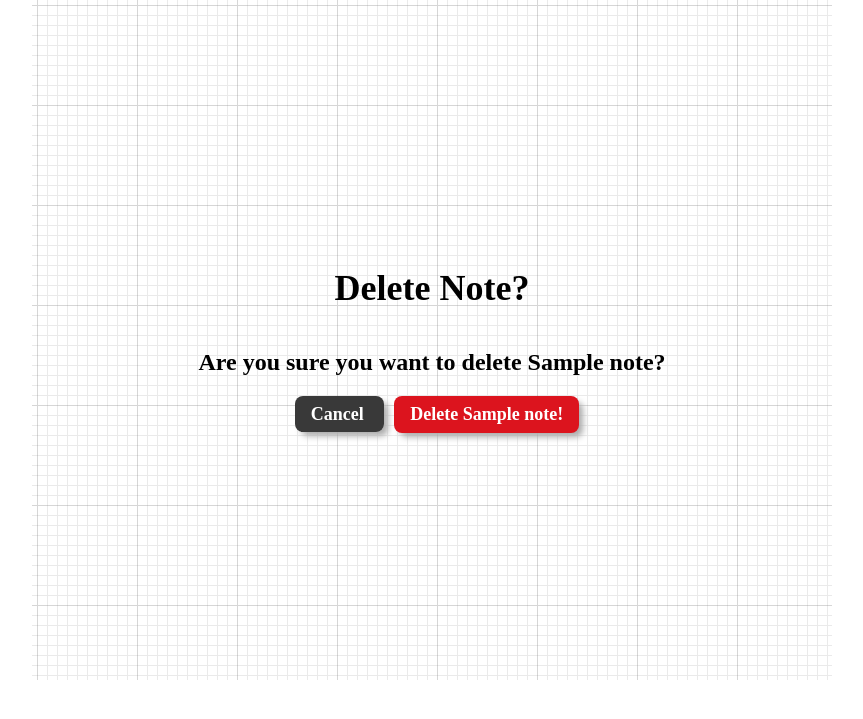
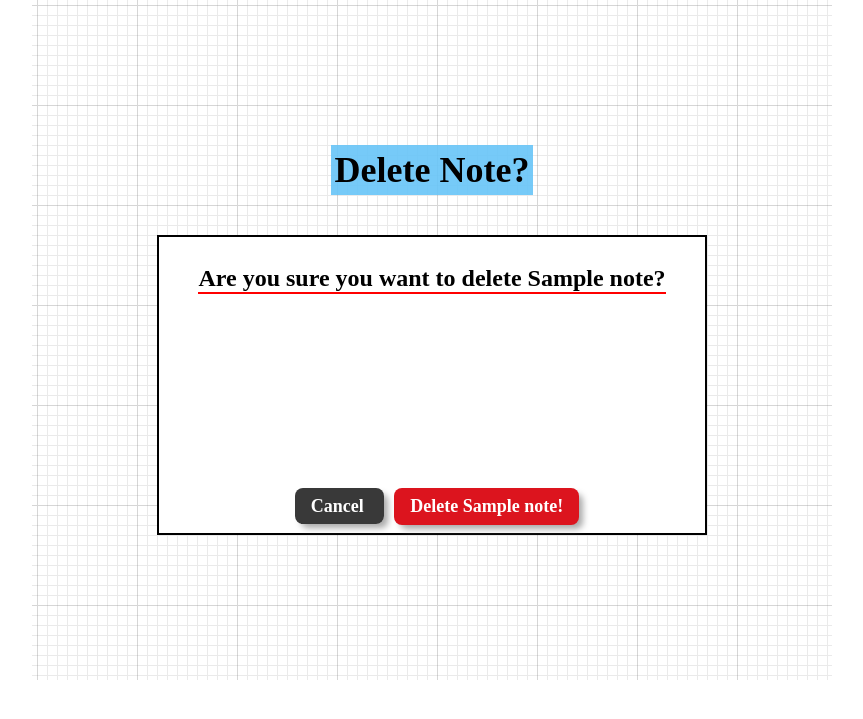
Before and after one commit to Reizor-75/Noted, a Django app: page /notes/1/delete/ in a window 1280 px wide. Shown: the part 49-768 px from the top of the page, without its empty margins (208-1071 px from the left). Run offline with Django 4.2, Linux system fonts and the light colour scheme; a user stored in the database is signed in; tables that the repository leaves empty hold one stand-in row (values such as "Sample post"); some libraries are stand-ins or nearby versions; some web fonts are replaced.

Commit message:
update styling

```diff
--- a/main_app/static/css/base.css
+++ b/main_app/static/css/base.css
@@ -222,7 +222,7 @@ img{
 
 @media only screen and (max-width: 1024px) {
   main {
-    width: 80vw;
+    width: 100vw;
   }
 
   nav{
--- /dev/null
+++ b/main_app/static/css/delete.css
@@ -0,0 +1,23 @@
+.page-header{
+  padding: 4px;
+  background-color: var(--main);
+}
+
+.page-content{
+  display: flex;
+  flex-direction: column;
+  align-items: center;
+  justify-content: space-between;
+  background-color: white;
+  border: var(--card-border);
+  padding:8px;
+  margin: 20px 0;
+  width: 90%;
+  max-width: 550px;
+  height: 40vh;
+  max-height: 300px;
+}
+
+h2{
+  border-bottom: solid 2px red;
+}
--- a/main_app/static/css/notes/detail.css
+++ b/main_app/static/css/notes/detail.css
@@ -2,6 +2,7 @@
   border: var(--card-border);
   border-bottom: none;
   margin: 8px 0;
+  width: 90%
 }
 .note-container > *{
   padding: 8px;
--- a/main_app/static/css/notes/index.css
+++ b/main_app/static/css/notes/index.css
@@ -24,13 +24,13 @@ h1{
   width: 90%;
   max-width: 550px;
   height: 40vh;
-  max-height: 350px;
+  max-height: 300px;
 }
 
 .card{
   display: flex;
   flex-direction: column;
-  width: 90%;
+  width: 100%;
   height: 100%;
   background-color: white;
   border: solid 2px var(--text-color);
--- a/main_app/templates/main_app/note_confirm_delete.html
+++ b/main_app/templates/main_app/note_confirm_delete.html
@@ -1,11 +1,17 @@
 {% extends 'base.html' %}
 {% load static %}
+
+{% block head%}
+<link rel="stylesheet" type="text/css" href="{% static 'css/delete.css' %}"/>
+{% endblock %}
 
 {% block content %}
 
 <div class="page-header">
   <h1>Delete Note?</h1>
 </div>
+
+<div class="page-content">
   <h2>Are you sure you want to delete {{note.title}}?</h2>
 
   <form action="" method="post" class="form">
@@ -18,5 +24,6 @@
     </a>
     <button type="submit" class="btn danger">Delete {{note.title}}!</button>
   </form>
+</div>
 
 {% endblock %}
```
Lines whose indentation alone changed are shown as unchanged.
